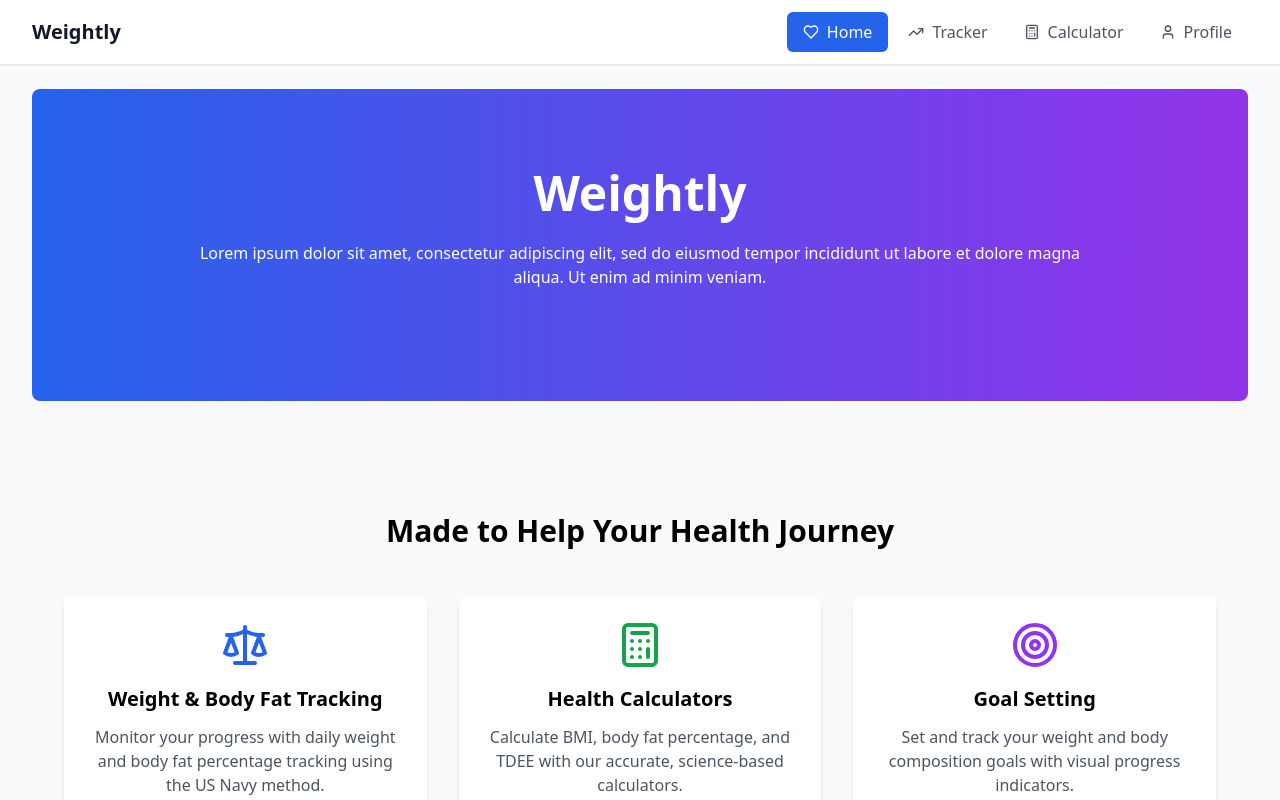
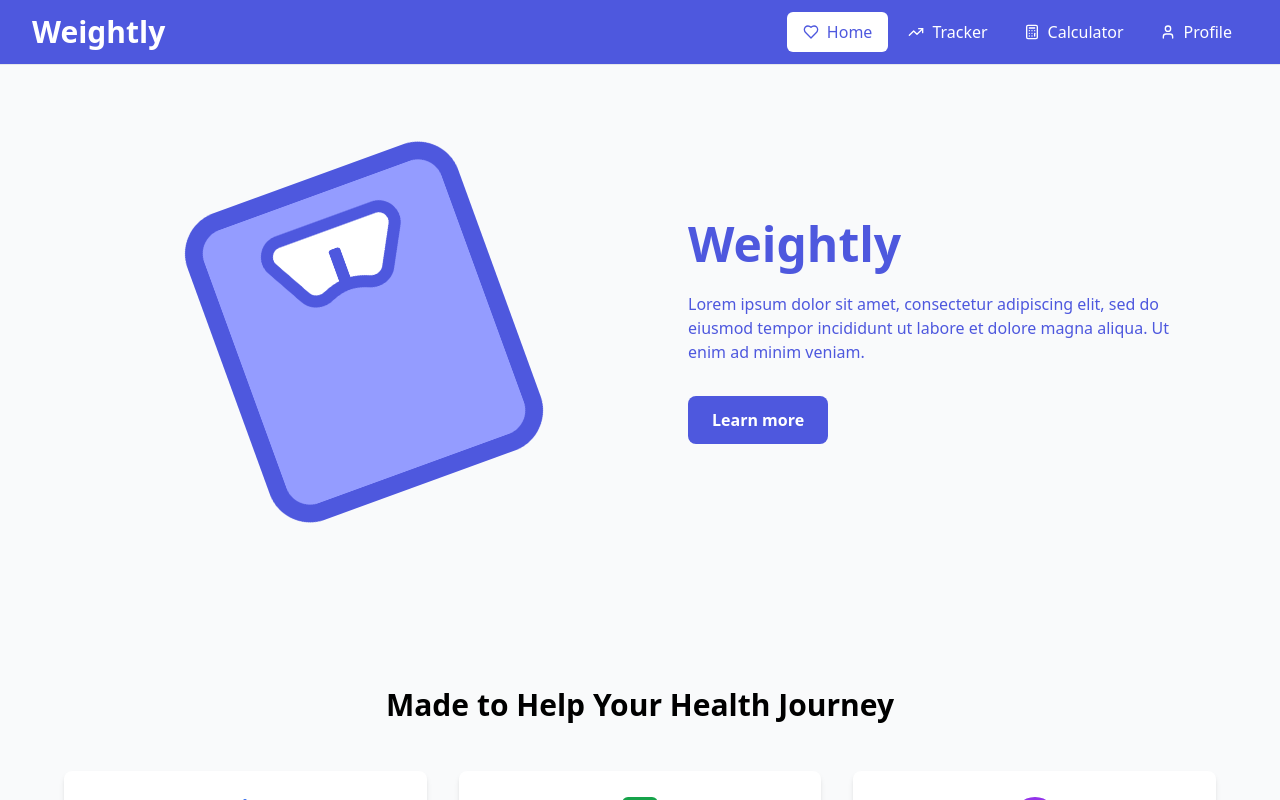
Before and after one commit to kittenspow/weightly, a React (Create React App) app: page / in a window 1280 px wide. Shown: the top 800 px of the page. Built offline with nearby package versions, Linux system fonts and the light colour scheme.

Commit message:
UI change

```diff
--- /dev/null
+++ b/postcss.config.js
@@ -0,0 +1,6 @@
+module.exports = {
+    plugins: {
+      tailwindcss: {},
+      autoprefixer: {},
+    },
+  };
--- a/src/App.js
+++ b/src/App.js
@@ -1,6 +1,5 @@
-// src/App.jsx
 import React, { useState } from 'react';
-import { Scale, Calculator, TrendingUp, User, Heart } from 'lucide-react';
+import { Calculator, TrendingUp, User, Heart } from 'lucide-react';
 import { AuthProvider, useAuth } from './features/auth/AuthContext'; // Menggunakan AuthProvider dan useAuth dari mock
 import { LoginForm, RegisterForm } from './features/auth/AuthForms';
 import HomePage from './pages/Home';
@@ -10,9 +9,7 @@ import ProfilePage from './pages/Profile';
 import Card from './components/Card';
 import Button from './components/Button';
 
-/**
- * Main application component responsible for routing and overall layout.
- */
+
 const App = () => {
   const [currentPage, setCurrentPage] = useState('home');
   const [showAuth, setShowAuth] = useState(false);
@@ -39,7 +36,7 @@ const App = () => {
         <Card className="max-w-md mx-auto text-center">
           <h1 className="text-3xl font-bold mb-4">Welcome to Weight Tracker</h1>
           <p className="text-gray-600 mb-6">
-            Track your weight, body fat, and health goals with our comprehensive fitness app.
+            Start your journey now!
           </p>
           <div className="space-y-3">
             <Button
@@ -80,8 +77,8 @@ const App = () => {
       onClick={() => setCurrentPage(page)}
       className={`flex items-center gap-2 px-4 py-2 rounded-md font-medium transition-colors ${
         currentPage === page
-          ? 'bg-blue-600 text-white'
-          : 'text-gray-600 hover:text-blue-600 hover:bg-blue-50'
+          ? 'bg-white text-primary-blue'
+          : 'text-white hover:text-primary-blue hover:bg-white'
       }`}
     >
       <Icon className="w-4 h-4" />
@@ -102,12 +99,13 @@ const App = () => {
 
   return (
     <div className="min-h-screen bg-gray-50 font-sans">
+
       {/* Navigation Bar */}
-      <nav className="bg-white shadow-sm border-b">
+      <nav className="bg-primary-blue border-b">
         <div className="max-w-7xl mx-auto px-4 sm:px-6 lg:px-8">
           <div className="flex justify-between items-center h-16">
             <div className="flex items-center">
-              <span className="text-xl font-bold text-gray-900">Weightly</span>
+              <span className="text-3xl font-bold text-white">Weightly</span>
             </div>
 
             <div className="flex space-x-1">
--- a/src/features/auth/AuthContext.jsx
+++ b/src/features/auth/AuthContext.jsx
@@ -1,6 +1,7 @@
 import React, { createContext, useContext, useState, useEffect} from 'react';
 
-// hy karin, ini masih mock yeah
+// hy karin, ini masih data dummy yeah
+// pls ak ga ngerti firebase, tolong yh hiks
 
 // mock firebase function
 const mockAuth = {
--- a/src/features/auth/AuthForms.jsx
+++ b/src/features/auth/AuthForms.jsx
@@ -1,7 +1,7 @@
 import React, { useState } from 'react';
 import { useForm } from 'react-hook-form';
 import { zodResolver } from '@hookform/resolvers/zod';
-import { z } from 'zod';
+import { z } from 'zod'; // for form validation we use zod
 import { useAuth } from './AuthContext';
 
 import Card from '../../components/Card';
--- a/src/features/tracker/TrackerHooks.jsx
+++ b/src/features/tracker/TrackerHooks.jsx
@@ -3,7 +3,8 @@ import { useAuth } from "../auth/AuthContext";
 
 // To manage weight and body fat tracking
 
-// hy karin ini msh pke mock data hwhwhwhwhw
+// hy karin ini msh pke dummy data hwhww ak gtw klo integrate ke firebase gmn jd tlong yh
+// atw klo mw ngerjain bareng bwleh
 
 export const useTrackerData = () => {
     const { user, userId, loading: authLoading } = useAuth();
--- a/src/pages/Home.jsx
+++ b/src/pages/Home.jsx
@@ -1,6 +1,7 @@
 import React from 'react';
 import { Scale, Calculator, Target, ChevronRight, TrendingUp } from 'lucide-react';
 import Card from '../components/Card';
+import weightlyVector from '../assets/weightly_vector.png';
 
 const HomePage = () => {
 // mock articles (nanti article nya dibikin beneran)
@@ -30,10 +31,17 @@ const HomePage = () => {
   return (
     <div className="space-y-12">
       {/* Hero Section */}
-      <section className="bg-gradient-to-r from-blue-600 to-purple-600 text-white py-20 px-6 rounded-lg">
-        <div className="max-w-4xl mx-auto text-center">
+      <section className="flex flex-col md:flex-row items-center justify-between gap-12 py-20 px-6 max-w-6xl mx-auto text-primary-blue">
+        <div className='flex-shrink-0 mb-8 md:mb-0 md:w-1/2 flex justify-center'>
+          <img src={weightlyVector} alt='weightly'
+            className='w-40 h-auto object-cover md:w-72 -rotate-[20deg] hover:rotate-[20deg] transition ease-in-out duration-500'/>
+        </div>
+        <div className="text-center md:text-left md:w-1/2">
           <h1 className="text-5xl font-bold mb-6">Weightly</h1>
           <p className="text-s mb-8">Lorem ipsum dolor sit amet, consectetur adipiscing elit, sed do eiusmod tempor incididunt ut labore et dolore magna aliqua. Ut enim ad minim veniam.</p>
+          <button className="bg-primary-blue text-white px-6 py-3 rounded-lg font-semibold hover:bg-blue-700 transition duration-300">
+            Learn more
+          </button>
         </div>
       </section>
 
--- a/src/pages/Profile.jsx
+++ b/src/pages/Profile.jsx
@@ -125,11 +125,53 @@ const ProfilePage = () => {
   return (
     <div className="space-y-6">
       <div className="flex justify-between items-center">
-        <h1 className="text-3xl font-bold">Profile Settings</h1>
+        <h1 className="text-3xl font-bold">Profile</h1>
         <Button onClick={signOut} variant="secondary">
           Sign Out
         </Button>
       </div>
+
+      <Card>
+        <h3 className="text-lg font-semibold mb-4 flex items-center gap-2">
+          <Heart className="w-5 h-5 text-red-600" />
+          Health Summary
+        </h3>
+        <div className="grid md:grid-cols-4 gap-4">
+          <div className="text-center p-4 bg-blue-50 rounded-md">
+            <p className="text-sm text-gray-600">Current BMI</p>
+            <p className="text-xl font-bold text-blue-600">
+              {user?.profile?.currentWeight && user?.profile?.height
+                ? calculateBMI(user.profile.currentWeight, user.profile.height).toFixed(1)
+                : '-'
+              }
+            </p>
+          </div>
+          <div className="text-center p-4 bg-green-50 rounded-md">
+            <p className="text-sm text-gray-600">Weight to Goal</p>
+            <p className="text-xl font-bold text-green-600">
+              {user?.profile?.currentWeight && user?.profile?.goalWeight
+                ? `${Math.abs(user.profile.currentWeight - user.profile.goalWeight).toFixed(1)} kg`
+                : '-'
+              }
+            </p>
+          </div>
+          <div className="text-center p-4 bg-purple-50 rounded-md">
+            <p className="text-sm text-gray-600">Body Fat to Goal</p>
+            <p className="text-xl font-bold text-purple-600">
+              {user?.profile?.currentBodyFat && user?.profile?.goalBodyFat
+                ? `${Math.abs(user.profile.currentBodyFat - user.profile.goalBodyFat).toFixed(1)}%`
+                : '-'
+              }
+            </p>
+          </div>
+          <div className="text-center p-4 bg-orange-50 rounded-md">
+            <p className="text-sm text-gray-600">Goal Type</p>
+            <p className="text-xl font-bold text-orange-600 capitalize">
+              {user?.profile?.goal?.replace('_', ' ')}
+            </p>
+          </div>
+        </div>
+      </Card>
 
       <div className="grid md:grid-cols-2 gap-6">
         <Card>
@@ -286,48 +328,6 @@ const ProfilePage = () => {
           </form>
         </Card>
       </div>
-
-      <Card>
-        <h3 className="text-lg font-semibold mb-4 flex items-center gap-2">
-          <Heart className="w-5 h-5 text-red-600" />
-          Health Summary
-        </h3>
-        <div className="grid md:grid-cols-4 gap-4">
-          <div className="text-center p-4 bg-blue-50 rounded-md">
-            <p className="text-sm text-gray-600">Current BMI</p>
-            <p className="text-xl font-bold text-blue-600">
-              {user?.profile?.currentWeight && user?.profile?.height
-                ? calculateBMI(user.profile.currentWeight, user.profile.height).toFixed(1)
-                : '-'
-              }
-            </p>
-          </div>
-          <div className="text-center p-4 bg-green-50 rounded-md">
-            <p className="text-sm text-gray-600">Weight to Goal</p>
-            <p className="text-xl font-bold text-green-600">
-              {user?.profile?.currentWeight && user?.profile?.goalWeight
-                ? `${Math.abs(user.profile.currentWeight - user.profile.goalWeight).toFixed(1)} kg`
-                : '-'
-              }
-            </p>
-          </div>
-          <div className="text-center p-4 bg-purple-50 rounded-md">
-            <p className="text-sm text-gray-600">Body Fat to Goal</p>
-            <p className="text-xl font-bold text-purple-600">
-              {user?.profile?.currentBodyFat && user?.profile?.goalBodyFat
-                ? `${Math.abs(user.profile.currentBodyFat - user.profile.goalBodyFat).toFixed(1)}%`
-                : '-'
-              }
-            </p>
-          </div>
-          <div className="text-center p-4 bg-orange-50 rounded-md">
-            <p className="text-sm text-gray-600">Goal Type</p>
-            <p className="text-xl font-bold text-orange-600 capitalize">
-              {user?.profile?.goal?.replace('_', ' ')}
-            </p>
-          </div>
-        </div>
-      </Card>
     </div>
   );
 };
--- a/src/pages/Tracker.jsx
+++ b/src/pages/Tracker.jsx
@@ -9,7 +9,7 @@ import { useTrackerData } from '../features/tracker/TrackerHooks';
 import { calculateBMI, calculateBodyFatNavy } from '../lib/utils';
 import { useForm } from 'react-hook-form';
 import { zodResolver } from '@hookform/resolvers/zod';
-import { z } from 'zod';
+import { z } from 'zod'; // for form validation
 
 // weight entry
 const weightEntrySchema = z.object({
@@ -25,7 +25,7 @@ const bodyFatManualEntrySchema = z.object({
 const bodyFatNavyEntrySchema = z.object({
     waist: z.number().min(1, "Waist is required"),
     neck: z.number().min(1, "Neck is required"),
-    hip: z.number().optional(), // Optional for males
+    hip: z.number().optional(), // optional for males
   }).superRefine((data, ctx) => {
     if (data.gender === 'female' && !data.hip) {
       ctx.addIssue({
@@ -64,7 +64,7 @@ const TrackerPage = () => {
     const bfNavyWaist = watchBfNavy('waist');
     const bfNavyNeck = watchBfNavy('neck');
     const bfNavyHip = watchBfNavy('hip');
-    const bfNavyGender = user?.profile?.gender || 'male'; // get gender from user profile
+    const bfNavyGender = user?.profile?.gender || 'male'; // get gender from user profile. If null, set to male
 
     const calculateNavyBodyFat = bfNavyWaist & bfNavyNeck && user?.profile?.height && (bfNavyGender === 'male' || bfNavyHip)
         ? calculateBodyFatNavy(
--- a/tailwind.config.js
+++ b/tailwind.config.js
@@ -4,7 +4,12 @@ module.exports = {
     "./src/**/*.{js,jsx,ts,tsx}",
   ],
   theme: {
-    extend: {},
+    extend: {
+      colors: {
+        'primary-blue': '#4E58DE',
+        'secondary-blue': '#949CFF',
+      },
+    },
   },
   plugins: [],
 }
```
